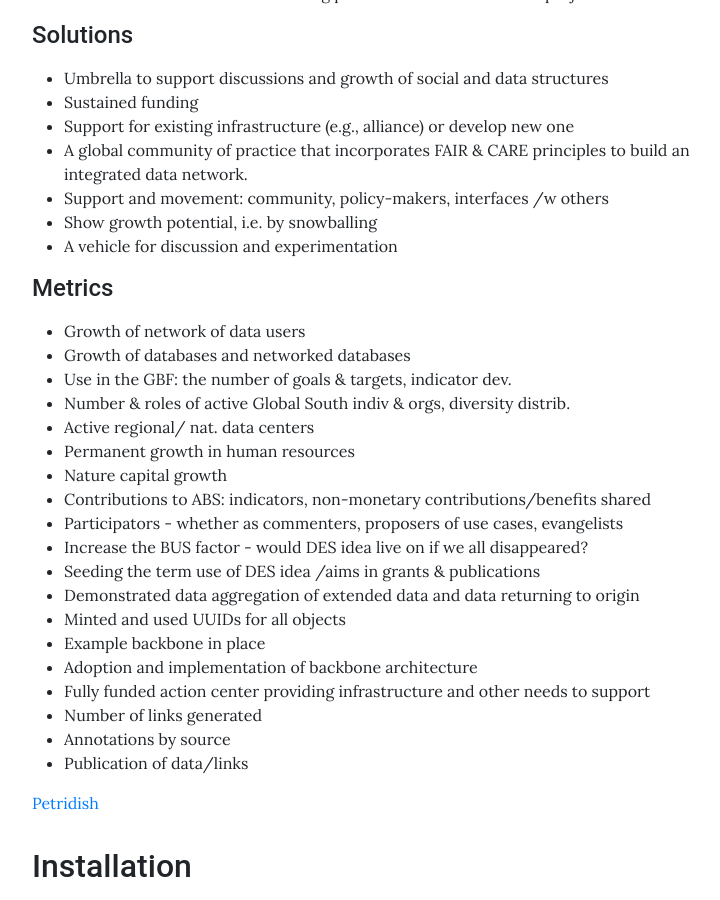
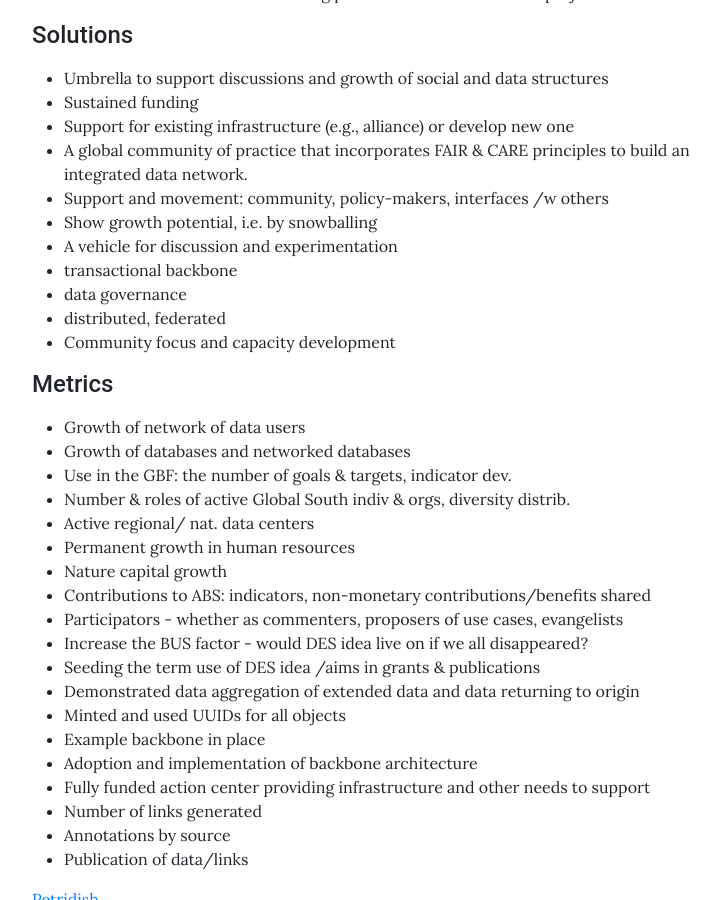
Before and after one commit to DES-international/des-international.github.io, a Jekyll site: the page built from pages/home.md, in a window 1280 px wide and 900 px high, scrolled down 1657 px. Shown: the whole window, without its empty margins (240-960 px from the left). Built offline with Jekyll 4.4.1, drawn with Linux system fonts in a browser that asks for light colours.

Commit message:
Update home.md

```diff
--- a/pages/home.md
+++ b/pages/home.md
@@ -64,6 +64,10 @@ Located on already five continents our goal is to facilitate the initiation of a
 * Support and movement: community, policy-makers, interfaces /w others
 * Show growth potential, i.e. by snowballing
 * A vehicle for discussion and experimentation
+* transactional backbone
+* data governance
+* distributed, federated
+* Community focus and capacity development
 
 
 #### Metrics
```
